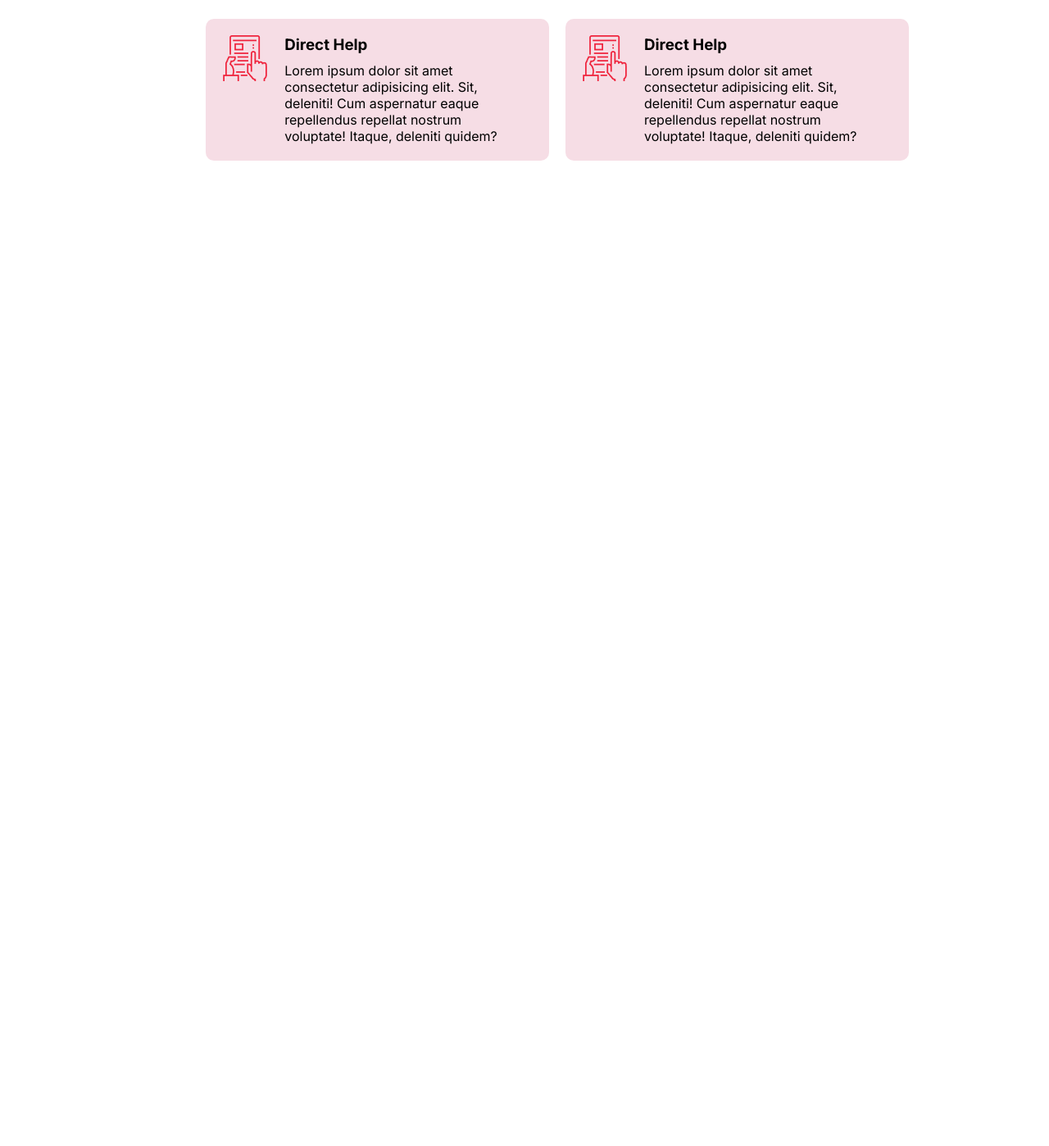
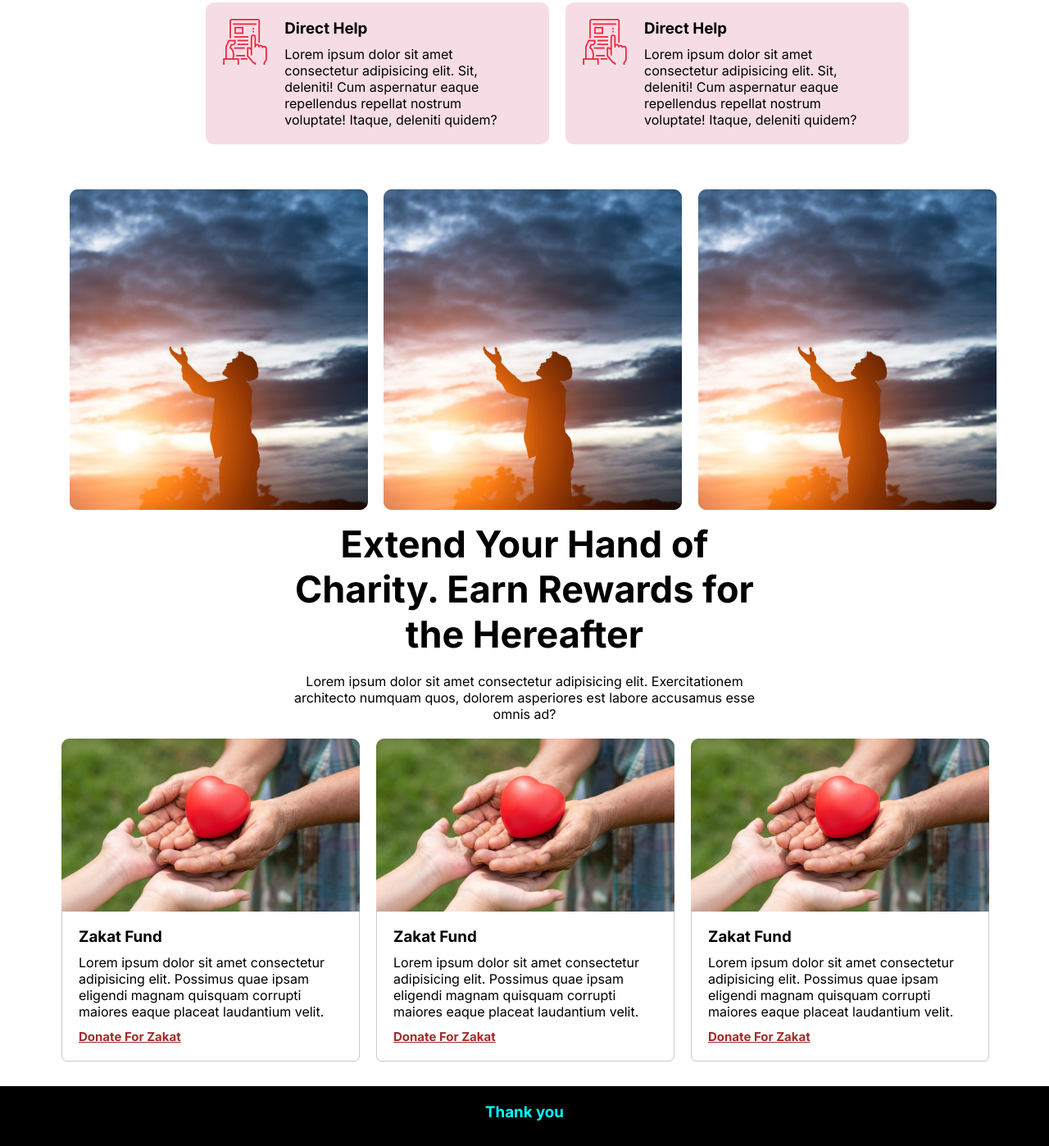
Before and after one commit to pksohag/eid-zakat, a plain HTML site: page index.html in a window 1280 px wide. Shown: the part 2016-3414 px from the top of the page at 82% size. Before the commit the page ends 2267 px from the top, so only its background shows below. Drawn offline with Linux system fonts and the light colour scheme.

Commit message:
full  complete

```diff
--- a/index.html
+++ b/index.html
@@ -124,7 +124,54 @@
         </div>
 
     </section>
+    <section class="page-width">
+        <div class="content-gallery">
+            <div><img src="images/Rectangle 251.png" alt=""></div>
+            <div><img src="images/Rectangle 251.png" alt=""></div>
+            <div><img src="images/Rectangle 251.png" alt=""></div>
+        </div>
+    </section>
+    <section class="page-width">
+        <div class="help-container">
+            <h2>Extend Your Hand of Charity. Earn Rewards for the Hereafter</h2>
+            <p>Lorem ipsum dolor sit amet consectetur adipisicing elit. Exercitationem architecto numquam quos, dolorem
+                asperiores est labore accusamus esse omnis ad?</p>
+        </div>
+        <div class="help-element">
+            <div class="donate-box"> <img src="images/Rectangle 252.png" alt="">
+                <div class="donate-box-content">
+                    <h3>Zakat Fund</h3>
+                    <p>Lorem ipsum dolor sit amet consectetur adipisicing elit. Possimus quae ipsam eligendi magnam
+                        quisquam
+                        corrupti maiores eaque placeat laudantium velit.</p>
+                    <a href="#">Donate For Zakat</a>
+                </div>
+            </div>
+            <div class="donate-box"> <img src="images/Rectangle 252.png" alt="">
+                <div class="donate-box-content">
+                    <h3>Zakat Fund</h3>
+                    <p>Lorem ipsum dolor sit amet consectetur adipisicing elit. Possimus quae ipsam eligendi magnam
+                        quisquam
+                        corrupti maiores eaque placeat laudantium velit.</p>
+                    <a href="#">Donate For Zakat</a>
+                </div>
+            </div>
+            <div class="donate-box"> <img src="images/Rectangle 252.png" alt="">
+                <div class="donate-box-content">
+                    <h3>Zakat Fund</h3>
+                    <p>Lorem ipsum dolor sit amet consectetur adipisicing elit. Possimus quae ipsam eligendi magnam
+                        quisquam
+                        corrupti maiores eaque placeat laudantium velit.</p>
+                    <a href="#">Donate For Zakat</a>
+                </div>
+            </div>
+        </div>
+    </section>
+
 
 </body>
+<footer>
+    <h3>Thank you</h3>
+</footer>
 
 </html>
--- a/style.css
+++ b/style.css
@@ -50,8 +50,6 @@ h3 {
     color: white;
     background-image: linear-gradient(to right, rgba(0, 0, 0, 0.616), rgba(0, 0, 0, 0.301));
 }
-
-.banner-content {}
 
 .banner-content h1 {
     width: 40%;
@@ -108,7 +106,7 @@ h3 {
 }
 
 .help-container {
-    width: 45%;
+    width: 50%;
     text-align: center;
     margin: auto;
 }
@@ -142,3 +140,47 @@ h3 {
 .help-box-content {
     margin: 0 20px;
 }
+
+.content-gallery {
+    width: 100%;
+    display: flex;
+    justify-content: space-evenly;
+    margin: 10px;
+}
+
+.donate-box {
+    margin: 10px;
+}
+
+.donate-box-content {
+    border-left: 1px solid rgba(128, 128, 128, 0.411);
+    border-bottom: 1px solid rgba(128, 128, 128, 0.411);
+    border-right: 1px solid rgba(128, 128, 128, 0.411);
+    border-radius: 0 0 7px 7px;
+    margin-bottom: 10px;
+    margin-top: -5px;
+    padding: 20px 10px;
+}
+
+.donate-box h3 {
+    margin: 0 10px 10px 10px;
+}
+
+.donate-box p {
+    margin: 10px;
+}
+
+.donate-box a {
+    font-weight: 700;
+    font-size: 15px;
+    color: brown;
+    margin: 10px;
+
+}
+
+footer {
+    background-color: black;
+    color: aqua;
+    text-align: center;
+    padding: 20px;
+}
```
